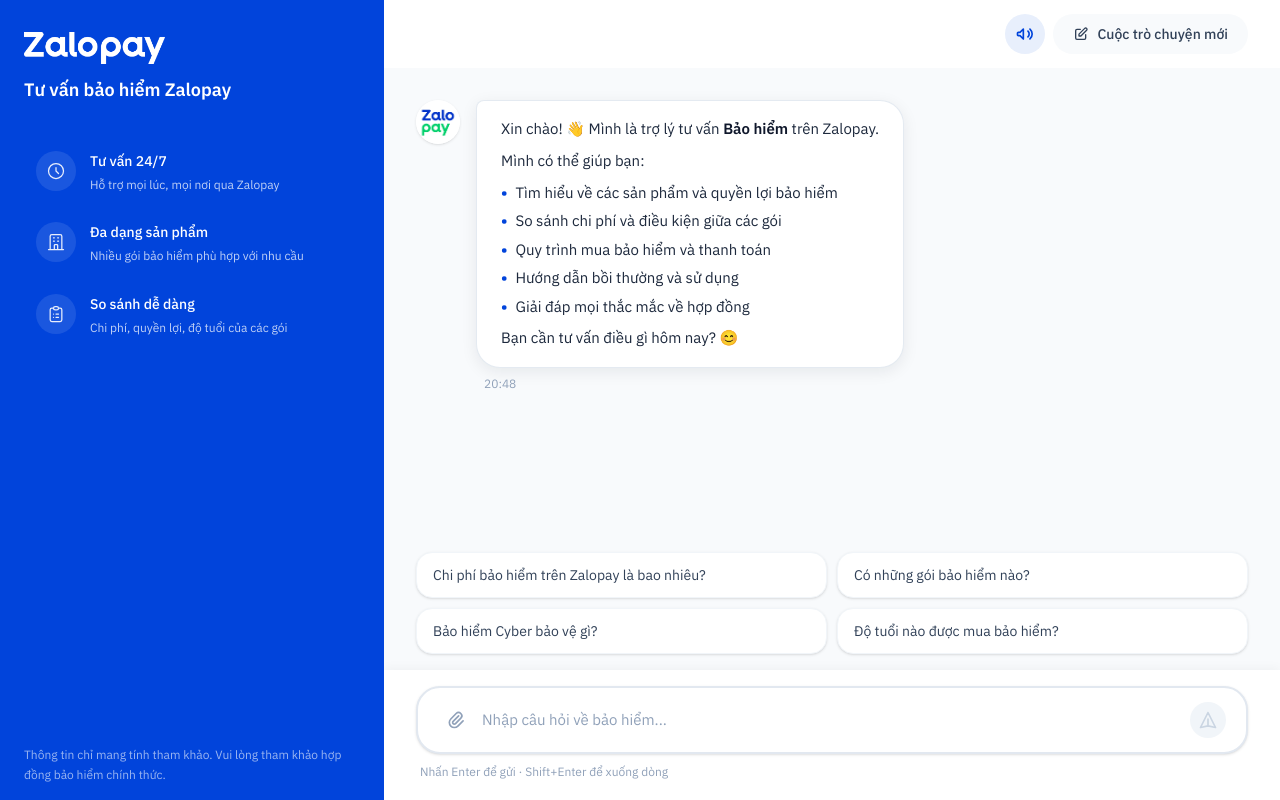
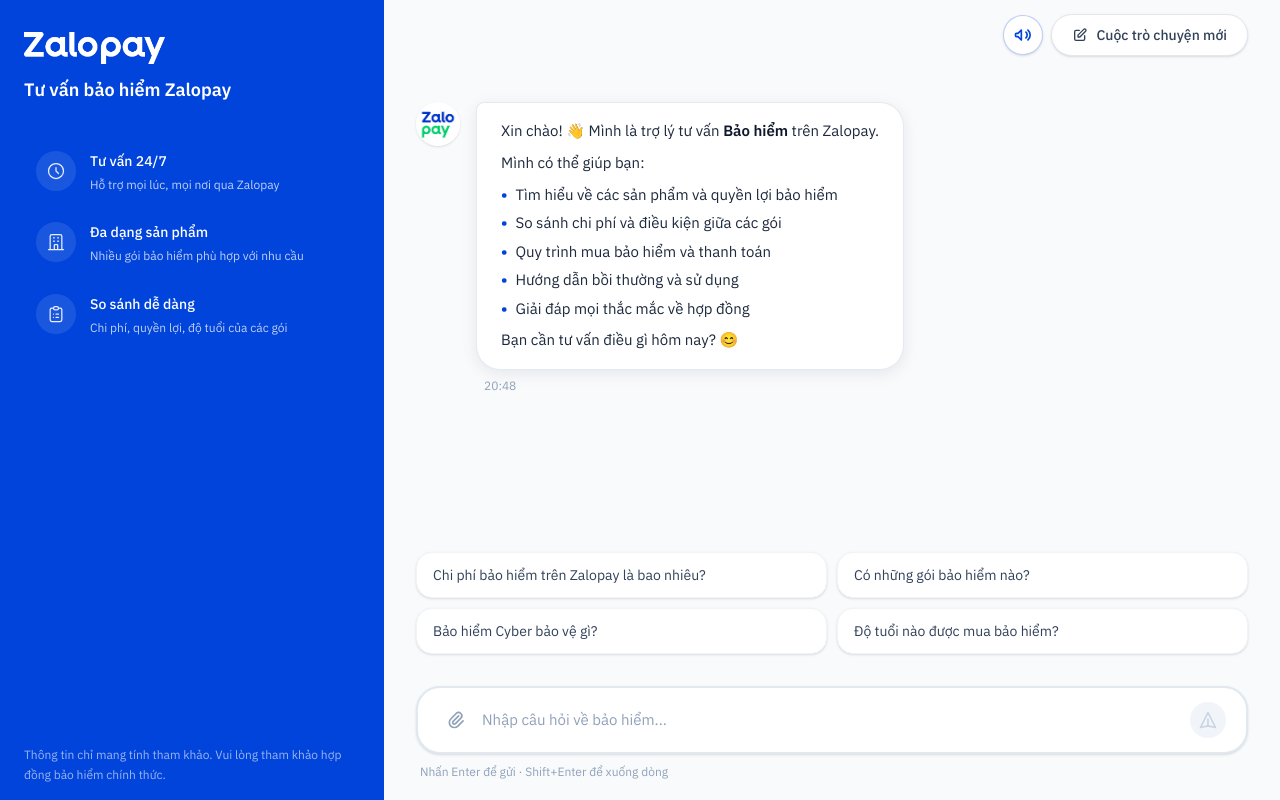
Before and after one commit to thangtmc73/flowy, a React (Vite) app in the folder frontend/: page / in a window 1280 px wide. Built offline with nearby package versions, Linux system fonts and the light colour scheme; no server answers.

Commit message:
feat: update UI

```diff
--- a/frontend/src/App.jsx
+++ b/frontend/src/App.jsx
@@ -34,7 +34,7 @@
         onClose={() => setSidebarOpen(false)}
       />
 
-      <div className="flex flex-col flex-1 min-w-0 min-h-0">
+      <div className="flex flex-col flex-1 min-w-0 min-h-0 bg-slate-50">
         <Header onReset={reset} onMenuClick={() => setSidebarOpen(true)} />
 
         <ChatWindow
--- a/frontend/src/components/ChatWindow.jsx
+++ b/frontend/src/components/ChatWindow.jsx
@@ -10,7 +10,7 @@
   }, [messages, loading])
 
   return (
-    <div className="flex-1 overflow-y-auto chat-scroll bg-slate-50 min-h-0 overscroll-contain">
+    <div className="flex-1 overflow-y-auto chat-scroll min-h-0 overscroll-contain">
       <div className="max-w-4xl mx-auto px-4 sm:px-6 lg:px-8 py-6 sm:py-8">
         <div className="space-y-5 sm:space-y-6">
           {messages.map((msg) => (
--- a/frontend/src/components/Header.jsx
+++ b/frontend/src/components/Header.jsx
@@ -14,12 +14,12 @@
   }, [feedbackOn])
 
   return (
-    <header className="bg-white px-4 sm:px-6 lg:px-8 py-3 sm:py-3.5 flex items-center justify-between gap-2 flex-shrink-0 shadow-sm">
+    <header className="bg-transparent px-4 sm:px-6 lg:px-8 py-3 sm:py-3.5 flex items-center justify-between gap-2 shrink-0">
       <button
         type="button"
         onClick={onMenuClick}
         aria-label="Mở menu"
-        className="cursor-pointer lg:hidden w-10 h-10 rounded-full bg-slate-50 text-slate-600 hover:bg-slate-100 flex items-center justify-center flex-shrink-0 transition-all duration-150 focus:outline-none focus:ring-2 focus:ring-brand/30"
+        className="cursor-pointer lg:hidden w-10 h-10 rounded-full bg-white border border-slate-200 text-slate-600 hover:bg-slate-100 hover:border-slate-300 flex items-center justify-center shrink-0 transition-all duration-150 focus:outline-none focus:ring-2 focus:ring-brand/30 shadow-sm"
       >
         <svg className="w-5 h-5" fill="none" stroke="currentColor" viewBox="0 0 24 24" aria-hidden="true">
           <path strokeLinecap="round" strokeLinejoin="round" strokeWidth={2} d="M4 6h16M4 12h16M4 18h16" />
@@ -33,8 +33,10 @@
           title={feedbackOn ? 'Tắt âm thanh & rung' : 'Bật âm thanh & rung'}
           aria-label={feedbackOn ? 'Tắt âm thanh & rung' : 'Bật âm thanh & rung'}
           aria-pressed={feedbackOn}
-          className={`cursor-pointer w-10 h-10 rounded-full flex items-center justify-center flex-shrink-0 transition-all duration-150 focus:outline-none focus:ring-2 focus:ring-brand/30 ${
-            feedbackOn ? 'bg-brand-light text-brand hover:bg-brand/15' : 'bg-slate-50 text-slate-400 hover:bg-slate-100'
+          className={`cursor-pointer w-10 h-10 rounded-full flex items-center justify-center shrink-0 transition-all duration-150 focus:outline-none focus:ring-2 focus:ring-brand/30 shadow-sm border ${
+            feedbackOn
+              ? 'bg-white border-brand/25 text-brand hover:bg-brand-light hover:border-brand/35'
+              : 'bg-white border-slate-200 text-slate-400 hover:bg-slate-100 hover:border-slate-300'
           }`}
         >
           {feedbackOn ? (
@@ -53,7 +55,7 @@
           onClick={onReset}
           title="Bắt đầu cuộc trò chuyện mới"
           aria-label="Cuộc trò chuyện mới"
-          className="cursor-pointer inline-flex items-center gap-2 px-4 sm:px-5 py-2 sm:py-2.5 rounded-full bg-slate-50 text-slate-700 hover:bg-slate-100 transition-all duration-150 text-sm font-medium focus:outline-none focus:ring-2 focus:ring-brand/30"
+          className="cursor-pointer inline-flex items-center gap-2 px-4 sm:px-5 py-2 sm:py-2.5 rounded-full bg-white border border-slate-200 text-slate-700 hover:bg-slate-100 hover:border-slate-300 transition-all duration-150 text-sm font-medium focus:outline-none focus:ring-2 focus:ring-brand/30 shadow-sm"
         >
           <svg className="w-4 h-4" fill="none" stroke="currentColor" viewBox="0 0 24 24" aria-hidden="true">
             <path strokeLinecap="round" strokeLinejoin="round" strokeWidth={2} d="M11 5H6a2 2 0 00-2 2v11a2 2 0 002 2h11a2 2 0 002-2v-5m-1.414-9.414a2 2 0 112.828 2.828L11.828 15H9v-2.828l8.586-8.586z" />
--- a/frontend/src/components/InputArea.jsx
+++ b/frontend/src/components/InputArea.jsx
@@ -47,7 +47,7 @@
   }
 
   return (
-    <div className="bg-white px-4 sm:px-6 lg:px-8 pt-3 sm:pt-4 pb-[max(1rem,env(safe-area-inset-bottom))] sm:pb-5 shrink-0 shadow-[0_-2px_10px_rgba(0,0,0,0.04)]">
+    <div className="bg-transparent px-4 sm:px-6 lg:px-8 pt-3 sm:pt-4 pb-[max(1rem,env(safe-area-inset-bottom))] sm:pb-5 shrink-0">
       <div className="max-w-4xl mx-auto">
         {showUpload && (
           <div className="mb-3 animate-[slide-fade-in_0.2s_ease-out]">
```
